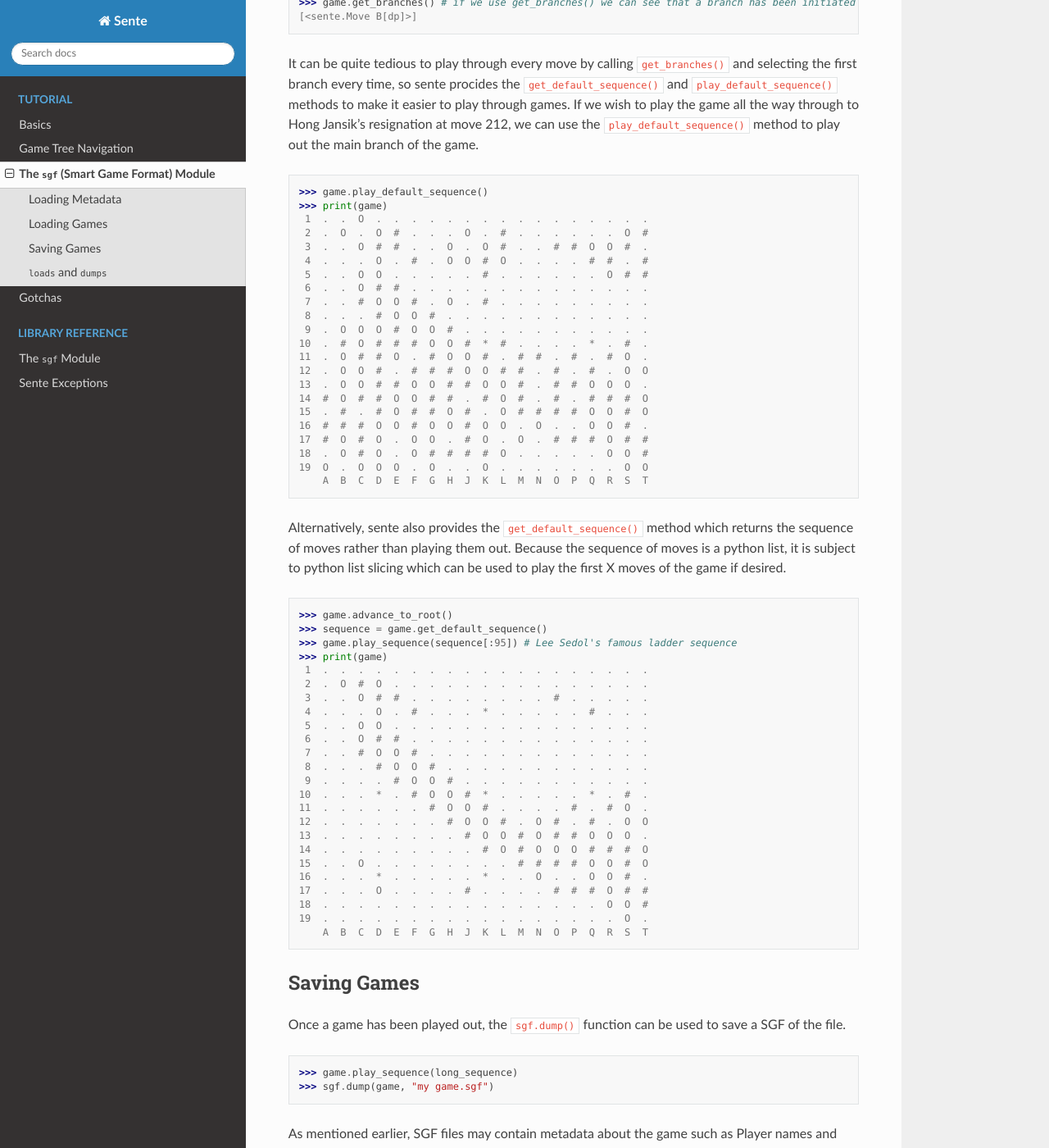
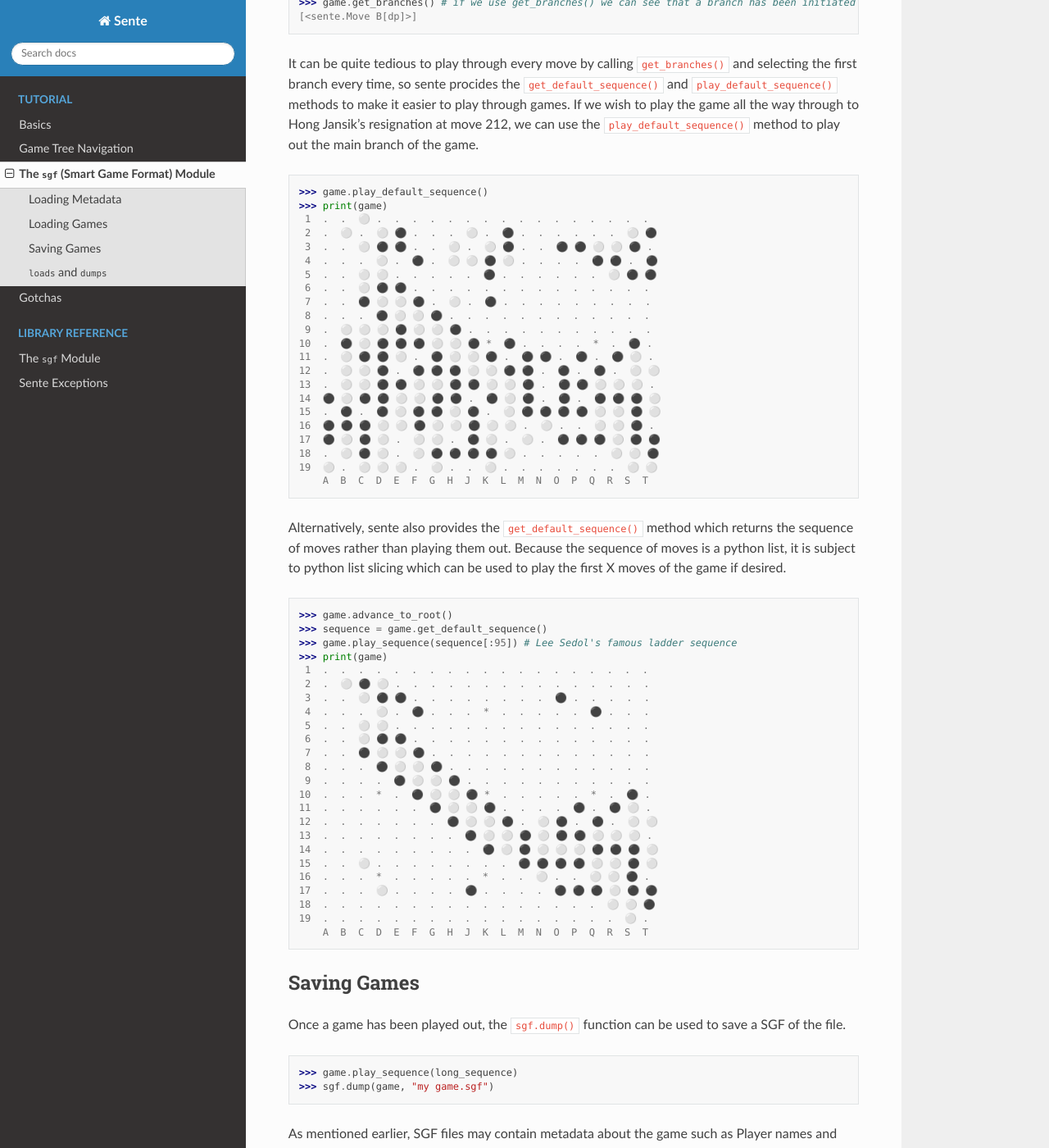
Before and after one commit to atw1020/sente, a Sphinx documentation site: the page built from docs/tutorial/sgf.rst, in a window 1280 px wide and 1400 px high, scrolled down 2273 px. Shown: the whole window at 82% size. Built offline with Sphinx 7.4.7 and the Read the Docs theme 2.0.0, drawn with Linux system fonts in a browser that asks for light colours.

Commit message:
updated documentation to include unicode boards

```diff
--- a/docs/index.rst
+++ b/docs/index.rst
@@ -5,6 +5,9 @@
 
 Sente
 =====
+
+.. image:: sente.png
+   :width: 600
 
 Sente (from the Japanese せんて/先手) is a general-purpose open-source python library for the ancient asian board game Go/Badok/Weiqi.
 Sente is designed to be a Python 3 replacement for the `gomill <https://github.com/mattheww/gomill>`_ library.
--- a/docs/tutorial/basics.rst
+++ b/docs/tutorial/basics.rst
@@ -47,7 +47,7 @@
      1  .  .  .  .  .  .  .  .  .  .  .  .  .  .  .  .  .  .  .
      2  .  .  .  .  .  .  .  .  .  .  .  .  .  .  .  .  .  .  .
      3  .  .  .  .  .  .  .  .  .  .  .  .  .  .  .  .  .  .  .
-     4  .  .  .  #  .  .  .  .  .  *  .  .  .  .  .  *  #  .  .
+     4  .  .  .  ⚫ .  .  .  .  .  *  .  .  .  .  .  *  ⚫ .  .
      5  .  .  .  .  .  .  .  .  .  .  .  .  .  .  .  .  .  .  .
      6  .  .  .  .  .  .  .  .  .  .  .  .  .  .  .  .  .  .  .
      7  .  .  .  .  .  .  .  .  .  .  .  .  .  .  .  .  .  .  .
@@ -59,11 +59,12 @@
     13  .  .  .  .  .  .  .  .  .  .  .  .  .  .  .  .  .  .  .
     14  .  .  .  .  .  .  .  .  .  .  .  .  .  .  .  .  .  .  .
     15  .  .  .  .  .  .  .  .  .  .  .  .  .  .  .  .  .  .  .
-    16  .  .  .  O  .  .  .  .  .  *  .  .  .  .  .  *  .  .  .
+    16  .  .  .  ⚪ .  .  .  .  .  *  .  .  .  .  .  *  .  .  .
     17  .  .  .  .  .  .  .  .  .  .  .  .  .  .  .  .  .  .  .
     18  .  .  .  .  .  .  .  .  .  .  .  .  .  .  .  .  .  .  .
     19  .  .  .  .  .  .  .  .  .  .  .  .  .  .  .  .  .  .  .
         A  B  C  D  E  F  G  H  J  K  L  M  N  O  P  Q  R  S  T
+
 
 The Sente board display is designed to be similar to the `gomill ascii boards output <https://mjw.woodcraft.me.uk/gomill/doc/0.7/ascii_boards.html>`_.
 A hash (``#``) denotes a Black stone and an "O" (``O``) denotes a white stone.
--- a/docs/tutorial/sgf.rst
+++ b/docs/tutorial/sgf.rst
@@ -118,25 +118,25 @@
 
     >>> game.play_default_sequence()
     >>> print(game)
-     1  .  .  O  .  .  .  .  .  .  .  .  .  .  .  .  .  .  .  .
-     2  .  O  .  O  #  .  .  .  O  .  #  .  .  .  .  .  .  O  #
-     3  .  .  O  #  #  .  .  O  .  O  #  .  .  #  #  O  O  #  .
-     4  .  .  .  O  .  #  .  O  O  #  O  .  .  .  .  #  #  .  #
-     5  .  .  O  O  .  .  .  .  .  #  .  .  .  .  .  .  O  #  #
-     6  .  .  O  #  #  .  .  .  .  .  .  .  .  .  .  .  .  .  .
-     7  .  .  #  O  O  #  .  O  .  #  .  .  .  .  .  .  .  .  .
-     8  .  .  .  #  O  O  #  .  .  .  .  .  .  .  .  .  .  .  .
-     9  .  O  O  O  #  O  O  #  .  .  .  .  .  .  .  .  .  .  .
-    10  .  #  O  #  #  #  O  O  #  *  #  .  .  .  .  *  .  #  .
-    11  .  O  #  #  O  .  #  O  O  #  .  #  #  .  #  .  #  O  .
-    12  .  O  O  #  .  #  #  #  O  O  #  #  .  #  .  #  .  O  O
-    13  .  O  O  #  #  O  O  #  #  O  O  #  .  #  #  O  O  O  .
-    14  #  O  #  #  O  O  #  #  .  #  O  #  .  #  .  #  #  #  O
-    15  .  #  .  #  O  #  #  O  #  .  O  #  #  #  #  O  O  #  O
-    16  #  #  #  O  O  #  O  O  #  O  O  .  O  .  .  O  O  #  .
-    17  #  O  #  O  .  O  O  .  #  O  .  O  .  #  #  #  O  #  #
-    18  .  O  #  O  .  O  #  #  #  #  O  .  .  .  .  .  O  O  #
-    19  O  .  O  O  O  .  O  .  .  O  .  .  .  .  .  .  .  O  O
+     1  .  .  ⚪ .  .  .  .  .  .  .  .  .  .  .  .  .  .  .  .
+     2  .  ⚪ .  ⚪ ⚫ .  .  .  ⚪ .  ⚫ .  .  .  .  .  .  ⚪ ⚫
+     3  .  .  ⚪ ⚫ ⚫ .  .  ⚪ .  ⚪ ⚫ .  .  ⚫ ⚫ ⚪ ⚪ ⚫ .
+     4  .  .  .  ⚪ .  ⚫ .  ⚪ ⚪ ⚫ ⚪ .  .  .  .  ⚫ ⚫ .  ⚫
+     5  .  .  ⚪ ⚪ .  .  .  .  .  ⚫ .  .  .  .  .  .  ⚪ ⚫ ⚫
+     6  .  .  ⚪ ⚫ ⚫ .  .  .  .  .  .  .  .  .  .  .  .  .  .
+     7  .  .  ⚫ ⚪ ⚪ ⚫ .  ⚪ .  ⚫ .  .  .  .  .  .  .  .  .
+     8  .  .  .  ⚫ ⚪ ⚪ ⚫ .  .  .  .  .  .  .  .  .  .  .  .
+     9  .  ⚪ ⚪ ⚪ ⚫ ⚪ ⚪ ⚫ .  .  .  .  .  .  .  .  .  .  .
+    10  .  ⚫ ⚪ ⚫ ⚫ ⚫ ⚪ ⚪ ⚫ *  ⚫ .  .  .  .  *  .  ⚫ .
+    11  .  ⚪ ⚫ ⚫ ⚪ .  ⚫ ⚪ ⚪ ⚫ .  ⚫ ⚫ .  ⚫ .  ⚫ ⚪ .
+    12  .  ⚪ ⚪ ⚫ .  ⚫ ⚫ ⚫ ⚪ ⚪ ⚫ ⚫ .  ⚫ .  ⚫ .  ⚪ ⚪
+    13  .  ⚪ ⚪ ⚫ ⚫ ⚪ ⚪ ⚫ ⚫ ⚪ ⚪ ⚫ .  ⚫ ⚫ ⚪ ⚪ ⚪ .
+    14  ⚫ ⚪ ⚫ ⚫ ⚪ ⚪ ⚫ ⚫ .  ⚫ ⚪ ⚫ .  ⚫ .  ⚫ ⚫ ⚫ ⚪
+    15  .  ⚫ .  ⚫ ⚪ ⚫ ⚫ ⚪ ⚫ .  ⚪ ⚫ ⚫ ⚫ ⚫ ⚪ ⚪ ⚫ ⚪
+    16  ⚫ ⚫ ⚫ ⚪ ⚪ ⚫ ⚪ ⚪ ⚫ ⚪ ⚪ .  ⚪ .  .  ⚪ ⚪ ⚫ .
+    17  ⚫ ⚪ ⚫ ⚪ .  ⚪ ⚪ .  ⚫ ⚪ .  ⚪ .  ⚫ ⚫ ⚫ ⚪ ⚫ ⚫
+    18  .  ⚪ ⚫ ⚪ .  ⚪ ⚫ ⚫ ⚫ ⚫ ⚪ .  .  .  .  .  ⚪ ⚪ ⚫
+    19  ⚪ .  ⚪ ⚪ ⚪ .  ⚪ .  .  ⚪ .  .  .  .  .  .  .  ⚪ ⚪
         A  B  C  D  E  F  G  H  J  K  L  M  N  O  P  Q  R  S  T
 
 Alternatively, sente also provides the ``get_default_sequence()`` method which returns the sequence of moves rather than playing them out.
@@ -149,24 +149,24 @@
     >>> game.play_sequence(sequence[:95]) # Lee Sedol's famous ladder sequence
     >>> print(game)
      1  .  .  .  .  .  .  .  .  .  .  .  .  .  .  .  .  .  .  .
-     2  .  O  #  O  .  .  .  .  .  .  .  .  .  .  .  .  .  .  .
-     3  .  .  O  #  #  .  .  .  .  .  .  .  .  #  .  .  .  .  .
-     4  .  .  .  O  .  #  .  .  .  *  .  .  .  .  .  #  .  .  .
-     5  .  .  O  O  .  .  .  .  .  .  .  .  .  .  .  .  .  .  .
-     6  .  .  O  #  #  .  .  .  .  .  .  .  .  .  .  .  .  .  .
-     7  .  .  #  O  O  #  .  .  .  .  .  .  .  .  .  .  .  .  .
-     8  .  .  .  #  O  O  #  .  .  .  .  .  .  .  .  .  .  .  .
-     9  .  .  .  .  #  O  O  #  .  .  .  .  .  .  .  .  .  .  .
-    10  .  .  .  *  .  #  O  O  #  *  .  .  .  .  .  *  .  #  .
-    11  .  .  .  .  .  .  #  O  O  #  .  .  .  .  #  .  #  O  .
-    12  .  .  .  .  .  .  .  #  O  O  #  .  O  #  .  #  .  O  O
-    13  .  .  .  .  .  .  .  .  #  O  O  #  O  #  #  O  O  O  .
-    14  .  .  .  .  .  .  .  .  .  #  O  #  O  O  O  #  #  #  O
-    15  .  .  O  .  .  .  .  .  .  .  .  #  #  #  #  O  O  #  O
-    16  .  .  .  *  .  .  .  .  .  *  .  .  O  .  .  O  O  #  .
-    17  .  .  .  O  .  .  .  .  #  .  .  .  .  #  #  #  O  #  #
-    18  .  .  .  .  .  .  .  .  .  .  .  .  .  .  .  .  O  O  #
-    19  .  .  .  .  .  .  .  .  .  .  .  .  .  .  .  .  .  O  .
+     2  .  ⚪ ⚫ ⚪ .  .  .  .  .  .  .  .  .  .  .  .  .  .  .
+     3  .  .  ⚪ ⚫ ⚫ .  .  .  .  .  .  .  .  ⚫ .  .  .  .  .
+     4  .  .  .  ⚪ .  ⚫ .  .  .  *  .  .  .  .  .  ⚫ .  .  .
+     5  .  .  ⚪ ⚪ .  .  .  .  .  .  .  .  .  .  .  .  .  .  .
+     6  .  .  ⚪ ⚫ ⚫ .  .  .  .  .  .  .  .  .  .  .  .  .  .
+     7  .  .  ⚫ ⚪ ⚪ ⚫ .  .  .  .  .  .  .  .  .  .  .  .  .
+     8  .  .  .  ⚫ ⚪ ⚪ ⚫ .  .  .  .  .  .  .  .  .  .  .  .
+     9  .  .  .  .  ⚫ ⚪ ⚪ ⚫ .  .  .  .  .  .  .  .  .  .  .
+    10  .  .  .  *  .  ⚫ ⚪ ⚪ ⚫ *  .  .  .  .  .  *  .  ⚫ .
+    11  .  .  .  .  .  .  ⚫ ⚪ ⚪ ⚫ .  .  .  .  ⚫ .  ⚫ ⚪ .
+    12  .  .  .  .  .  .  .  ⚫ ⚪ ⚪ ⚫ .  ⚪ ⚫ .  ⚫ .  ⚪ ⚪
+    13  .  .  .  .  .  .  .  .  ⚫ ⚪ ⚪ ⚫ ⚪ ⚫ ⚫ ⚪ ⚪ ⚪ .
+    14  .  .  .  .  .  .  .  .  .  ⚫ ⚪ ⚫ ⚪ ⚪ ⚪ ⚫ ⚫ ⚫ ⚪
+    15  .  .  ⚪ .  .  .  .  .  .  .  .  ⚫ ⚫ ⚫ ⚫ ⚪ ⚪ ⚫ ⚪
+    16  .  .  .  *  .  .  .  .  .  *  .  .  ⚪ .  .  ⚪ ⚪ ⚫ .
+    17  .  .  .  ⚪ .  .  .  .  ⚫ .  .  .  .  ⚫ ⚫ ⚫ ⚪ ⚫ ⚫
+    18  .  .  .  .  .  .  .  .  .  .  .  .  .  .  .  .  ⚪ ⚪ ⚫
+    19  .  .  .  .  .  .  .  .  .  .  .  .  .  .  .  .  .  ⚪ .
         A  B  C  D  E  F  G  H  J  K  L  M  N  O  P  Q  R  S  T
 
 Saving Games
```
Also changed, not shown: docs/tutorial/game tree navigation.rst (+8 -8 lines), readme.md (+2 -0 lines), docs/sente.png (added), 2 other files.
